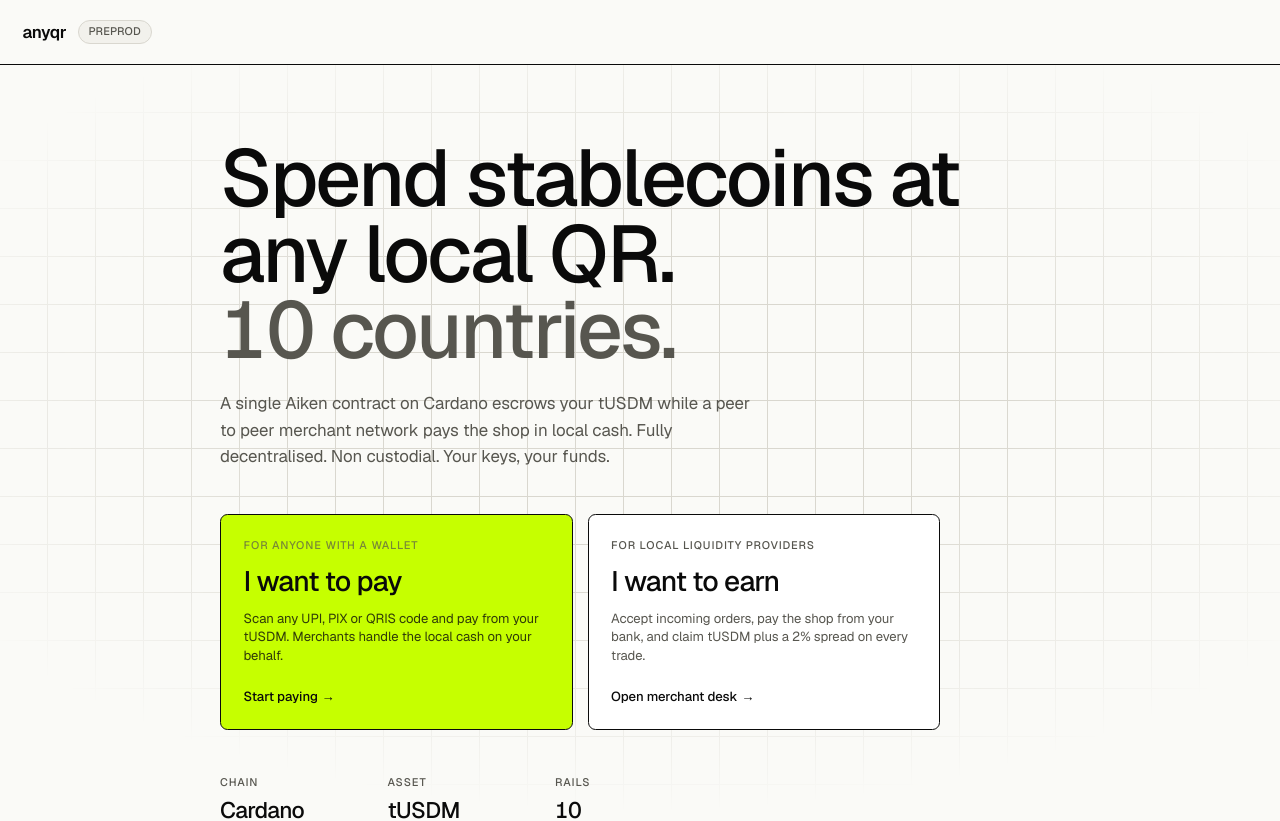
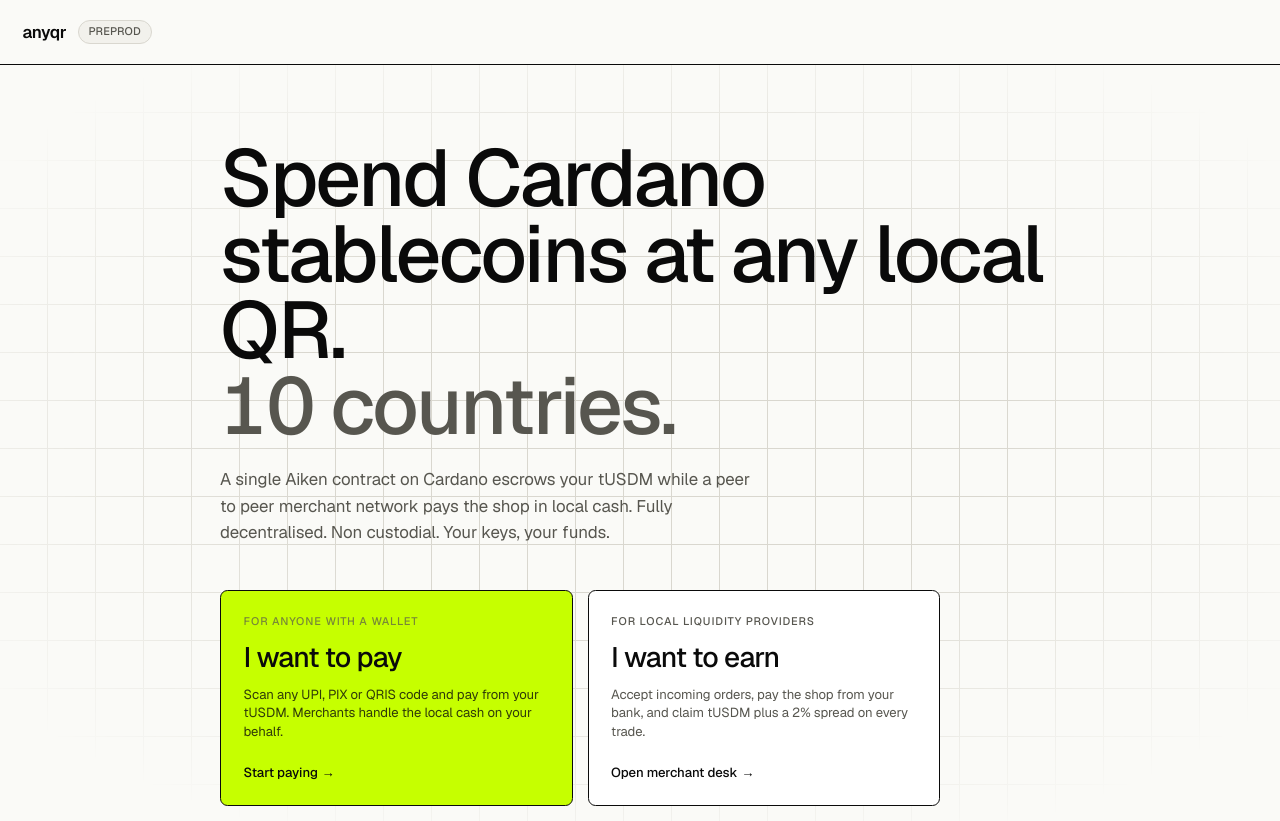
Before and after one commit to SkepX/anyqr, a Next.js app in the folder app/: page / in a window 1280 px wide. Shown: the top 821 px of the page. Built offline with nearby package versions, Linux system fonts and the light colour scheme.

Commit message:
landing: spend cardano stablecoins

```diff
--- a/app/app/page.tsx
+++ b/app/app/page.tsx
@@ -13,7 +13,7 @@
       <section className="hero-grid flex-1 flex flex-col items-center justify-center px-6 py-20 relative">
         <div className="max-w-4xl w-full">
           <h1 className="display text-[56px] sm:text-[80px] leading-[0.95] tracking-[-0.04em] mb-6">
-            Spend stablecoins at any local QR.
+            Spend Cardano stablecoins at any local QR.
             <br />
             <span className="text-[color:var(--text-muted)]">
               10 countries.
```
